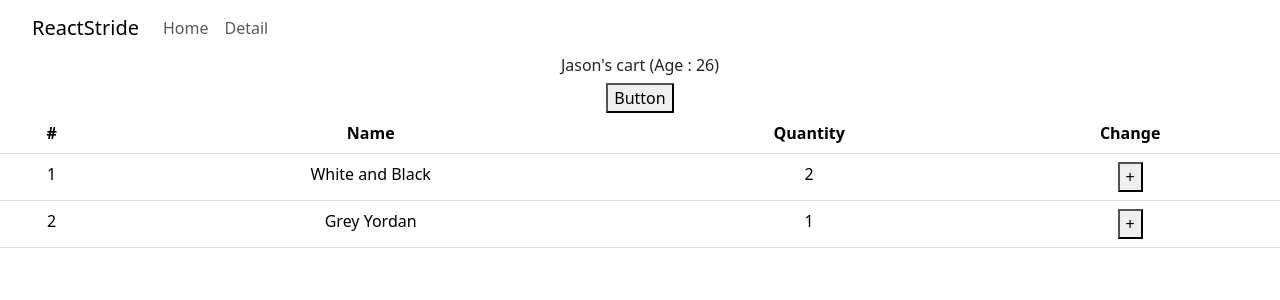
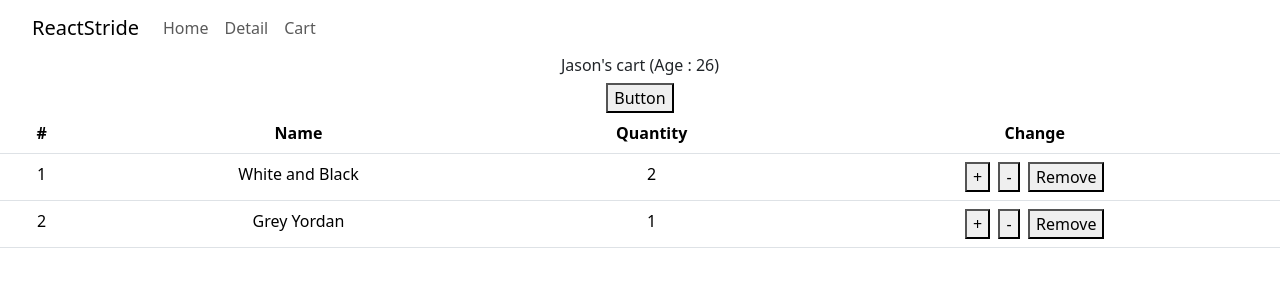
Before and after one commit to mhadev0703/shoes-shop, a React (Create React App) app: page /cart in a window 1280 px wide. Shown: the top 300 px of the page. Built offline with nearby package versions, Linux system fonts and the light colour scheme.

Commit message:
Add item quantity change function & add to cart function

```diff
--- a/src/App.js
+++ b/src/App.js
@@ -32,10 +32,11 @@ function App() {
 
       <Navbar bg="lightgrey" variant="lightgrey" className='navbar'>
         <Container>
-          <Navbar.Brand href="#home">ReactStride</Navbar.Brand>
+          <Navbar.Brand>ReactStride</Navbar.Brand>
           <Nav className="me-auto">
             <Nav.Link onClick={() => { navigate('/') }}>Home</Nav.Link>
-            <Nav.Link onClick={() => { navigate('/detail') }}>Detail</Nav.Link>
+            <Nav.Link onClick={() => { navigate('/detail/0') }}>Detail</Nav.Link>
+            <Nav.Link onClick={() => { navigate('/cart') }}>Cart</Nav.Link>
           </Nav>
         </Container>
       </Navbar>
--- a/src/pages/Cart.js
+++ b/src/pages/Cart.js
@@ -2,7 +2,7 @@ import 'bootstrap/dist/css/bootstrap.min.css';
 import { Table } from 'react-bootstrap';
 import { useDispatch, useSelector } from "react-redux";
 import { changeName, plusAge } from './../store/userSlice.js';
-import { increaseQty } from './../store.js';
+import { increaseQty, decreaseQty, removeItem } from './../store.js';
 
 function Cart() {
 
@@ -39,6 +39,14 @@ function Cart() {
                                     <button onClick={() => {
                                         dispatch(increaseQty(cartSelector[i].id))
                                     }}>+</button>
+                                    &nbsp;&nbsp;
+                                    <button onClick={() => {
+                                        dispatch(decreaseQty(cartSelector[i].id))
+                                    }}>-</button>
+                                    &nbsp;&nbsp;
+                                    <button onClick={() => {
+                                        dispatch(removeItem(cartSelector[i].id))
+                                    }}>Remove</button>
                                 </td>
                             </tr>
                         )
--- a/src/pages/Detail.js
+++ b/src/pages/Detail.js
@@ -3,8 +3,12 @@ import { useParams } from "react-router-dom";
 import 'bootstrap/dist/css/bootstrap.min.css';
 import { Nav } from 'react-bootstrap';
 import { Context1 } from './../App.js'
+import { useDispatch } from "react-redux";
+import { addCart } from './../store.js';
 
 function Detail(props) {
+
+    let dispatch = useDispatch()
 
     let {context} = useContext(Context1)
 
@@ -51,7 +55,9 @@ function Detail(props) {
                     <h4 className="pt-5">{props.shoes[itemId].title}</h4>
                     <p>{props.shoes[itemId].content}</p>
                     <p>${props.shoes[itemId].price}</p>
-                    <button className="btn btn-danger">Order Item</button>
+                    <button className="btn btn-danger" onClick={() => {
+                        dispatch(addCart({id : props.shoes[itemId], name : props.shoes[itemId].title, count : 1}))
+                    }}>Order Item</button>
                 </div>
             </div>
 
--- a/src/store.js
+++ b/src/store.js
@@ -11,13 +11,38 @@ let cart = createSlice({
     ],
     reducers : {
         increaseQty(state, action) {
-            let itemNum = state.findIndex((a) => { return a.id === action.payload })
-            state[itemNum].count++
+            let itemNum = state.findIndex((a) => { return a.id === action.payload; })
+            state[itemNum].count++;
+        },
+        decreaseQty(state, action) {
+            let itemNum = state.findIndex((a) => { return a.id === action.payload; })
+            // Check if the item is in the cart
+            if (itemNum !== -1) {
+                if (state[itemNum].count > 0) {
+                    state[itemNum].count--;
+                }
+            }
+        },
+        addCart(state, action) {
+            let itemNum = state.findIndex((a) => { return a.id === action.payload; })
+            if (itemNum === -1) {
+                state.push(action.payload);
+            } else {
+                state[itemNum].count++;
+            }
+        },
+        removeItem(state, action) {
+            let itemNum = state.findIndex((a) => { return a.id === action.payload; })
+            if (itemNum !== -1) {
+                // Remove one element at specific index
+                state.splice(itemNum, 1);
+            }
         }
+
     }
 })
 
-export let { increaseQty } = cart.actions;
+export let { increaseQty, decreaseQty, addCart, removeItem } = cart.actions;
 
 export default configureStore({
     reducer: {
```
